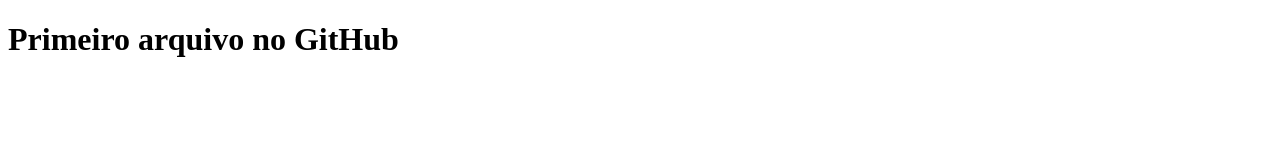
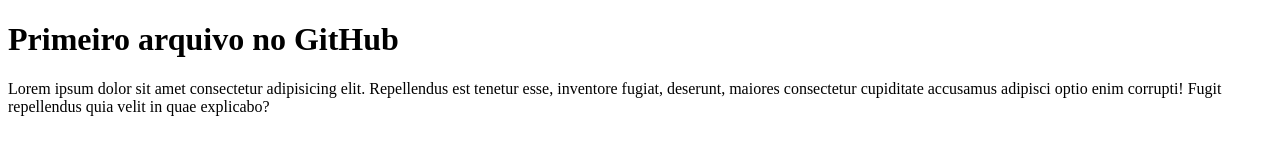
Before and after one commit to silviafiacador/ti39Senac, a plain HTML site: page index.html in a window 1280 px wide. Drawn offline with Linux system fonts and the light colour scheme.

Commit message:
Segundo commit

```diff
--- a/index.html
+++ b/index.html
@@ -3,9 +3,10 @@
 <head>
     <meta charset="UTF-8">
     <meta name="viewport" content="width=device-width, initial-scale=1.0">
-    <title>Document</title>
+    <title>GitHub</title>
 </head>
 <body>
     <h1>Primeiro arquivo no GitHub</h1>
+    <p>Lorem ipsum dolor sit amet consectetur adipisicing elit. Repellendus est tenetur esse, inventore fugiat, deserunt, maiores consectetur cupiditate accusamus adipisci optio enim corrupti! Fugit repellendus quia velit in quae explicabo?</p>
 </body>
 </html>
```
